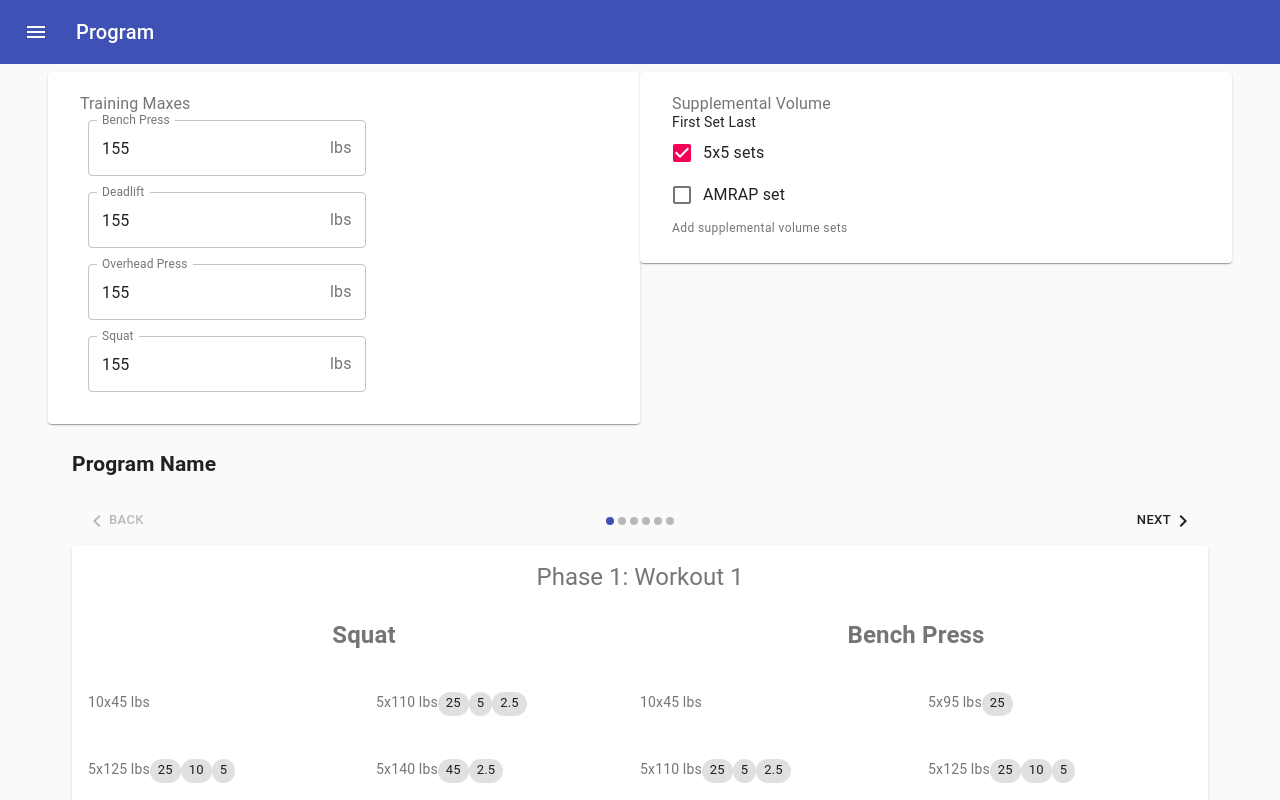
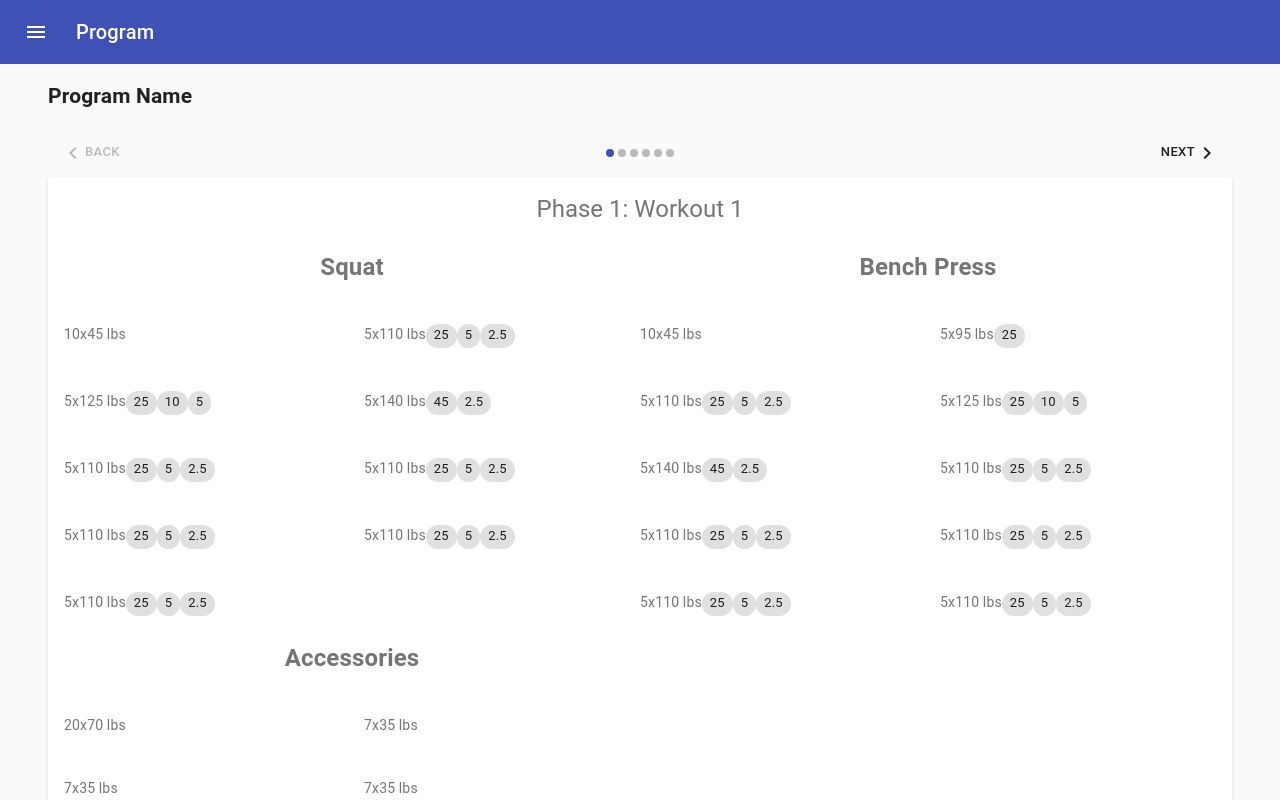
Before and after one commit to jefffm/lifterator, a React (Create React App) app: page /#/program in a window 1280 px wide. Shown: the top 800 px of the page. Built offline with nearby package versions, Linux system fonts and the light colour scheme.

Commit message:
routing works!

```diff
--- a/package.json
+++ b/package.json
@@ -11,12 +11,14 @@
     "@types/react": "^16.9.5",
     "@types/react-dom": "^16.9.1",
     "@types/react-redux": "^7.1.4",
+    "@types/react-router-dom": "^5.1.0",
     "express": "^4.17.1",
     "flow-bin": "^0.109.0",
     "node-sass": "^4.12.0",
     "react": "^16.10.2",
     "react-dom": "^16.10.2",
     "react-redux": "^7.1.1",
+    "react-router-dom": "^5.1.2",
     "react-scripts": "3.2.0",
     "redux": "^4.0.4",
     "typescript": "^3.6.3"
--- a/src/App.tsx
+++ b/src/App.tsx
@@ -1,6 +1,6 @@
 import React from 'react';
 import CssBaseline from '@material-ui/core/CssBaseline'
-import Container from '@material-ui/core/Container'
+import { Switch, Route, HashRouter, Redirect } from "react-router-dom"
 
 import Program from './containers/Program'
 import ElevateAppBar from './components/ElevateAppBar';
@@ -8,23 +8,30 @@ import SwipeableTemporaryDrawer from './components/Drawer';
 import ConfigurationPanel from './containers/ConfigurationPanel'
 import './App.css';
 
-const views = {
-  "Program": <Program />,
-  "Configuration": <ConfigurationPanel />
-
-}
 
 const App: React.FC = () => {
-  const element = views["Program"]
   return (
     <div className="App">
-      <CssBaseline />
-      <ElevateAppBar title={"Program"} menuButton={SwipeableTemporaryDrawer}>
-        <Container>
-          {views["Configuration"]}
-          {views["Program"]}
-        </Container>
-      </ElevateAppBar>
+      <HashRouter>
+        <CssBaseline />
+        <ElevateAppBar title={"Program"} menuButton={SwipeableTemporaryDrawer}>
+          <Switch>
+
+            <Route path="/config">
+              <ConfigurationPanel />
+            </Route>
+
+            <Route path="/program">
+              <Program />
+            </Route>
+
+            <Route path="/">
+              <Redirect to="/program" />
+            </Route>
+
+          </Switch>
+        </ElevateAppBar>
+      </HashRouter>
     </div>
   );
 }
--- a/src/components/Drawer.tsx
+++ b/src/components/Drawer.tsx
@@ -11,17 +11,19 @@ import MenuIcon from '@material-ui/icons/Menu';
 import FitnessCenterIcon from '@material-ui/icons/FitnessCenter';
 import SettingsIcon from '@material-ui/icons/Settings';
 import ImportExportIcon from '@material-ui/icons/ImportExport';
+import { withRouter, RouteComponentProps } from 'react-router';
 
 interface menuItem {
     name: string
     icon: ElementType
+    path: string
 }
 
 const menuItems: menuItem[] = [
-    { name: 'Program', icon: FitnessCenterIcon },
-    { name: 'History', icon: HistoryIcon },
-    { name: 'Configuration', icon: SettingsIcon },
-    { name: 'Import/Export', icon: ImportExportIcon },
+    { name: 'Program', icon: FitnessCenterIcon, path: "/program" },
+    { name: 'History', icon: HistoryIcon, path: "/history" },
+    { name: 'Configuration', icon: SettingsIcon, path: "/config" },
+    { name: 'Import/Export', icon: ImportExportIcon, path: "/backup" },
 ]
 
 
@@ -42,7 +44,9 @@ const useStyles = makeStyles((theme: Theme) =>
     }),
 );
 
-export default function SwipeableTemporaryDrawer() {
+export function SwipeableTemporaryDrawer(props: RouteComponentProps) {
+    const { match, location, history } = props
+
     const classes = useStyles();
     const [state, setState] = React.useState({
         isOpen: false,
@@ -71,7 +75,7 @@ export default function SwipeableTemporaryDrawer() {
         <List>
             {menuItems.map((item, index) => (
                 // TODO: link this up with react-router
-                <ListItem button key={index} onClick={() => console.log(item.name)}>
+                <ListItem button key={index} onClick={() => history.push(item.path)}>
                     <ListItemIcon><item.icon /></ListItemIcon>
                     <ListItemText primary={item.name} />
                 </ListItem>
@@ -98,3 +102,5 @@ export default function SwipeableTemporaryDrawer() {
         </div>
     );
 }
+
+export default withRouter(SwipeableTemporaryDrawer)
```
Also changed, not shown: 1 other file (tests, documents, lock files or other folders).
